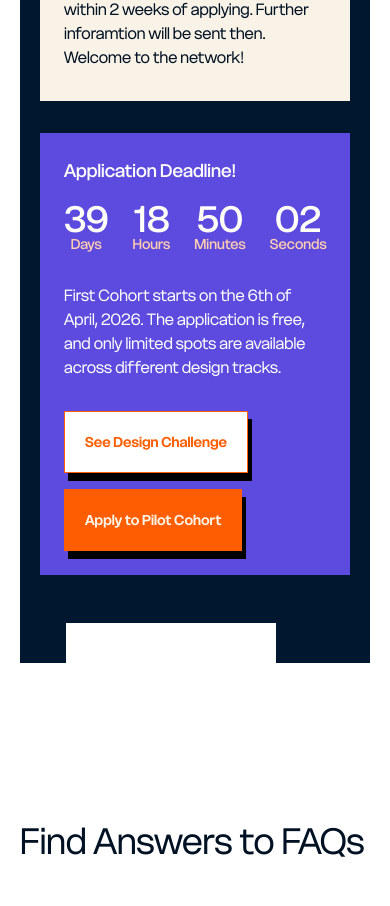
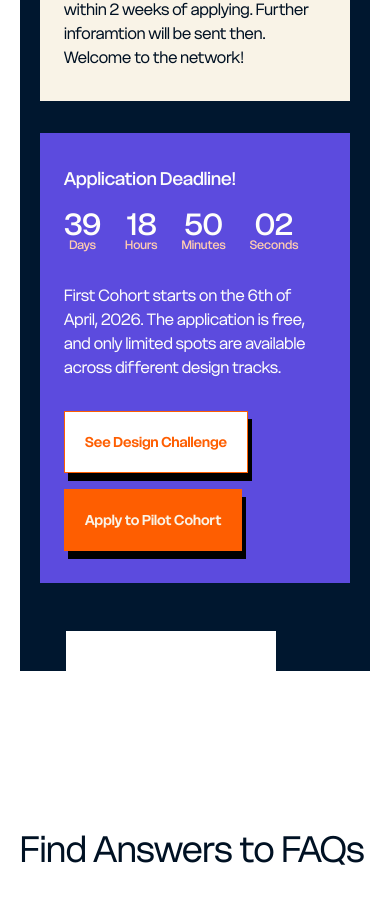
Before and after one commit to GadaStudios/BDAN, a Next.js app: page / in a window 390 px wide. Shown: the part 8240-9146 px from the top of the page. Built offline with nearby package versions, Linux system fonts and the light colour scheme.

Commit message:
style(ui): adjust responsive padding and font sizes
- Replace fixed padding with horizontal/vertical padding in application section for better spacing control
- Refine responsive typography scale in countdown component across breakpoints

```diff
--- a/app/components/application.tsx
+++ b/app/components/application.tsx
@@ -119,7 +119,7 @@ export const ApplicationSection = () => {
                 ))}
               </div>
 
-              <div className="flex flex-wrap items-center justify-between gap-8 bg-[#5C4BDE] p-6 text-primary-light-hover md:gap-12 md:p-8 lg:gap-14">
+              <div className="flex flex-wrap items-center justify-between gap-8 bg-[#5C4BDE] px-6 py-8 text-primary-light-hover md:gap-12 lg:gap-14">
                 <div className="flex w-max flex-col gap-4">
                   <p className="text-lg font-medium md:text-xl lg:text-2xl">
                     Application Deadline!
--- a/components/countdown.tsx
+++ b/components/countdown.tsx
@@ -16,10 +16,10 @@ export const Countdown = () => {
         { label: "Seconds", value: seconds },
       ].map((item) => (
         <div key={item.label} className="flex flex-col text-center">
-          <h1 className="text-4xl leading-none font-medium sm:text-[40px] md:text-5xl">
+          <h1 className="text-3xl leading-none font-medium sm:text-4xl md:text-[40px] lg:text-5xl">
             {format(item.value)}
           </h1>
-          <p className="text-sm leading-none font-medium text-accent-light-active sm:text-base md:text-lg">
+          <p className="text-xs leading-none font-medium text-accent-light-active sm:text-sm md:text-base lg:text-lg">
             {item.label}
           </p>
         </div>
```
